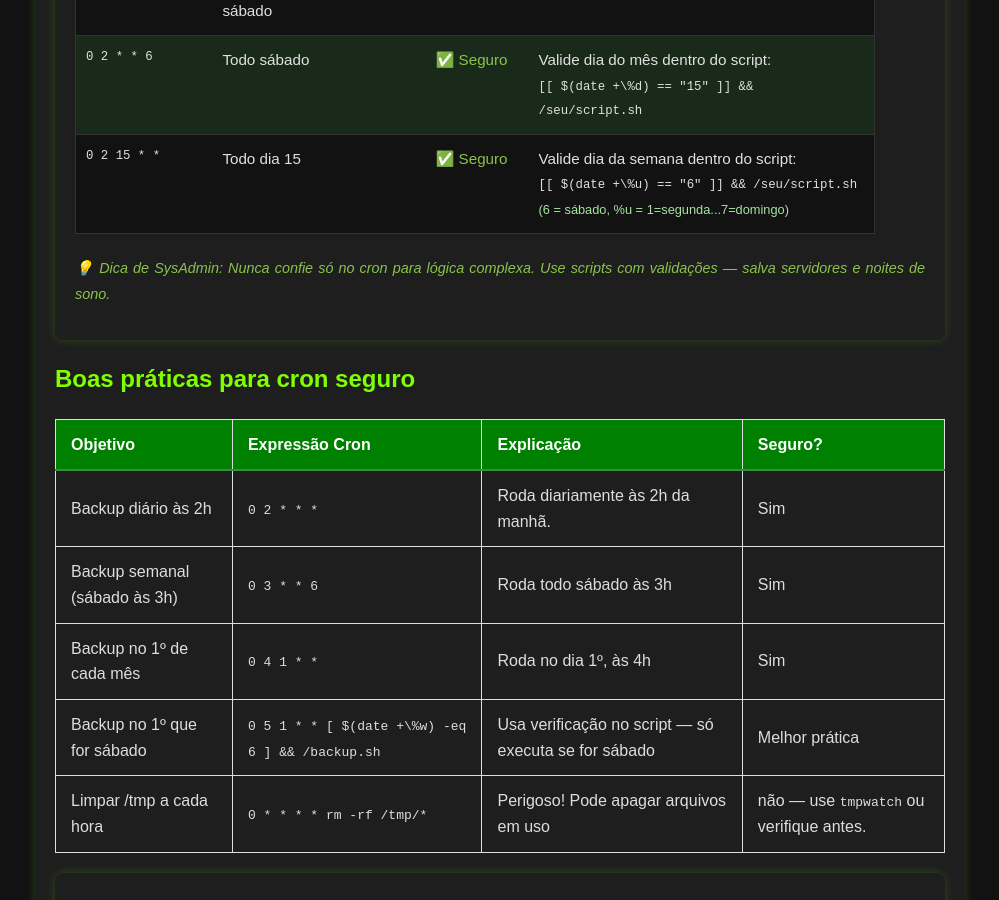
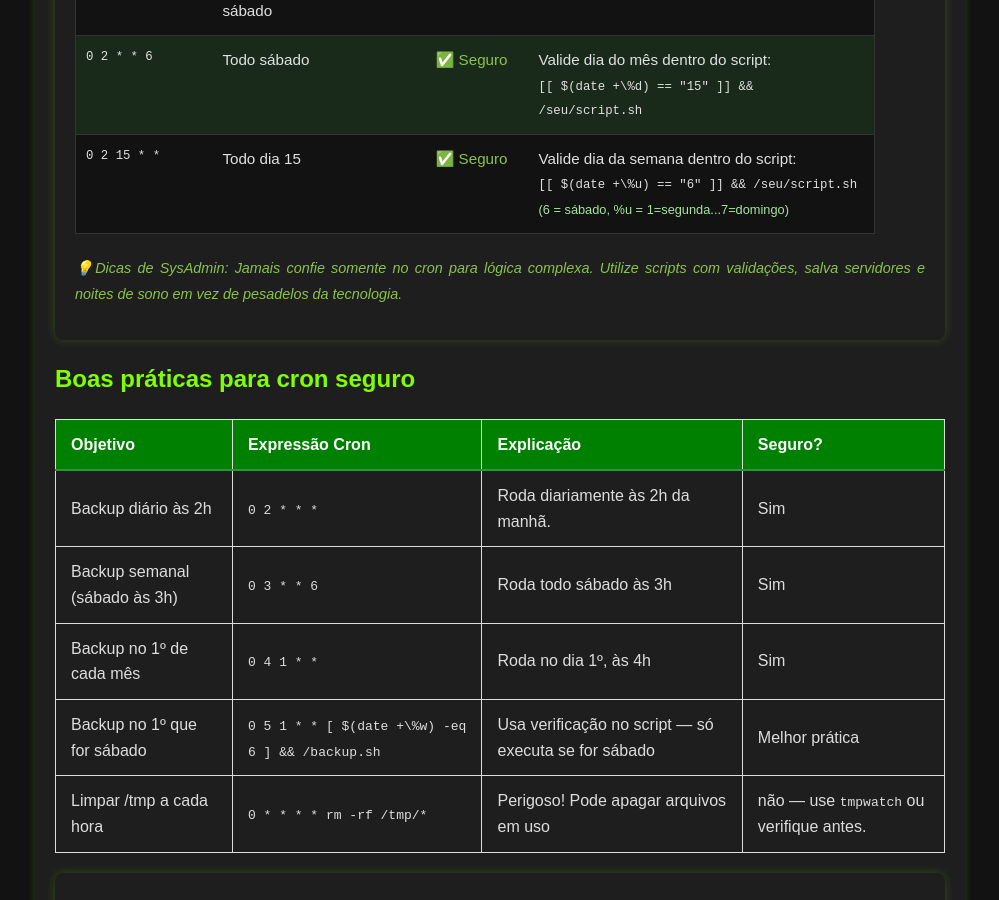
Before and after one commit to Piolinux/piolinux-site, a Jekyll site: the page built from _pages/tools/cron-generator.html, in a window 1280 px wide and 900 px high, scrolled down 2084 px. Shown: the whole window, without its empty margins (140-1139 px from the left). Built offline with Jekyll 4.4.1, drawn with Linux system fonts in a browser that asks for light colours.

Commit message:
Update cron-generator.html

```diff
--- a/_pages/tools/cron-generator.html
+++ b/_pages/tools/cron-generator.html
@@ -174,7 +174,7 @@ tags: [cron, linux, sysadmin, automacao, devops, servidores]
   </table>
 
   <p style="font-size: 0.9em; color: #8bc34a; margin-top: 1em; font-style: italic;">
-    💡 Dica de SysAdmin: Nunca confie só no cron para lógica complexa. Use scripts com validações — salva servidores e noites de sono.
+    💡Dicas de SysAdmin: Jamais confie somente no cron para lógica complexa. Utilize  scripts com validações, salva servidores e noites de sono em vez de pesadelos da tecnologia.
   </p>
 </section>
 
```
